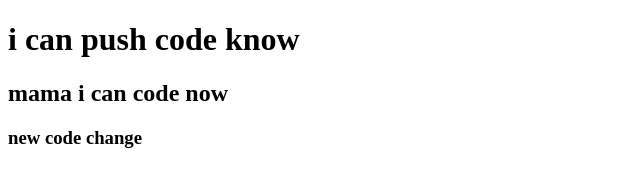
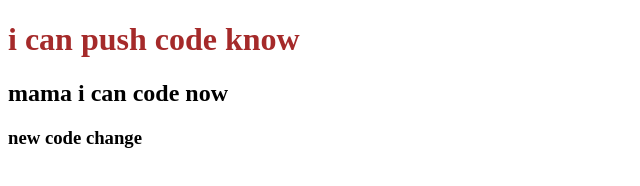
Before and after one commit to sujoy6/my-1st-repo, a plain HTML site: page index.html in a window 1280 px wide. Shown: the whole page, without its empty margins (0-640 px from the left). Drawn offline with Linux system fonts and the light colour scheme.

Commit message:
add css file

```diff
--- a/index.html
+++ b/index.html
@@ -5,6 +5,7 @@
     <meta http-equiv="X-UA-Compatible" content="IE=edge">
     <meta name="viewport" content="width=device-width, initial-scale=1.0">
     <title>my 1st git hub repo</title>
+    <link rel="stylesheet" href="style.css">
 </head>
 <body>
     <h1>i can push code know</h1>
--- /dev/null
+++ b/style.css
@@ -0,0 +1,3 @@
+h1{
+    color: brown;
+}
```
